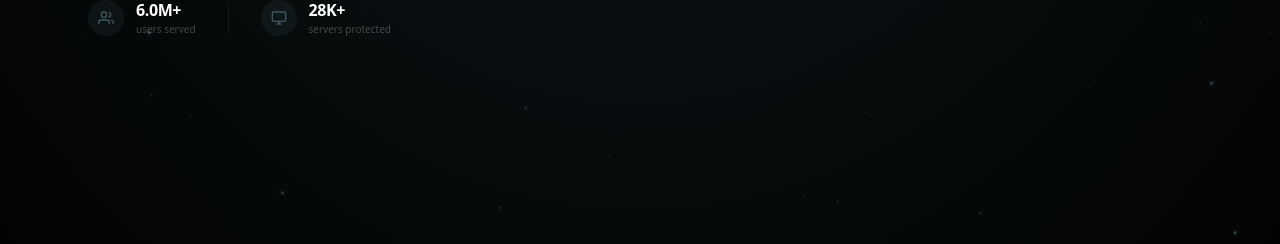
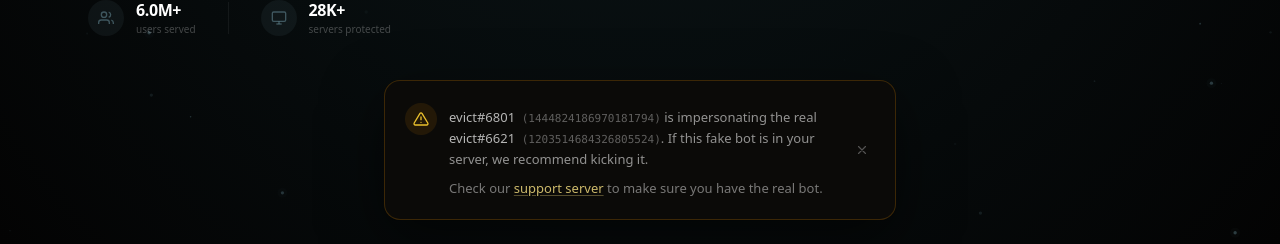
Before and after one commit to EvictServices/web-archive-1, a Next.js app: page / in a window 1280 px wide. Shown: the part 556-800 px from the top of the page. Built offline with nearby package versions, Linux system fonts and the light colour scheme; no server answers.

Commit message:
Remove ImpersonatorWarning component and its usage in TicketView. Update Home component to include the ImpersonatorWarning. Add FAKE_BOT_ID constant for improved bot identification.

```diff
--- a/app/page.tsx
+++ b/app/page.tsx
@@ -4,10 +4,12 @@ import FeaturesSection from '@/components/sections/FeaturesSection'
 import ExtrasSection from '@/components/sections/ExtrasSection'
 import TestimonialsSection from '@/components/sections/TestimonialsSection'
 import Footer from '@/components/sections/Footer'
+import ImpersonatorWarning from '@/components/ImpersonatorWarning'
 
 export default function Home() {
   return (
     <>
+      <ImpersonatorWarning />
       <Navbar />
       <HeroSection />
       <div className="bg-bg">
--- a/components/tickets/ImpersonatorWarning.tsx
+++ b/components/ImpersonatorWarning.tsx
@@ -1,9 +1,9 @@
 'use client'
 
-import { useEffect, useMemo, useState } from 'react'
-import type { TicketUser } from '@/lib/tickets'
+import { useEffect, useState } from 'react'
 import {
   CLIENT_ID,
+  FAKE_BOT_ID,
   FAKE_BOT_TAG,
   REAL_BOT_TAG,
   SUPPORT_SERVER_URL,
@@ -11,23 +11,8 @@ import {
 
 const STORAGE_KEY = 'evict-impersonator-warning-dismissed'
 
-function isFakeEvictBot(user: TicketUser): boolean {
-  if (!user.bot || user.id === CLIENT_ID) return false
-  const name = user.username.toLowerCase()
-  return name === FAKE_BOT_TAG || name.startsWith('evict') && user.discriminator === '6801'
-}
-
-interface Props {
-  users: TicketUser[]
-}
-
-export default function ImpersonatorWarning({ users }: Props) {
+export default function ImpersonatorWarning() {
   const [visible, setVisible] = useState(false)
-
-  const fakeBotId = useMemo(() => {
-    const match = users.find(isFakeEvictBot)
-    return match?.id ?? null
-  }, [users])
 
   useEffect(() => {
     if (sessionStorage.getItem(STORAGE_KEY)) return
@@ -45,7 +30,7 @@ export default function ImpersonatorWarning({ users }: Props) {
   return (
     <div
       role="status"
-      className="impersonator-warning fixed inset-x-4 bottom-4 z-50 mx-auto max-w-lg sm:inset-x-6 sm:bottom-6"
+      className="impersonator-warning fixed inset-x-4 bottom-4 z-40 mx-auto max-w-lg sm:inset-x-6 sm:bottom-6"
     >
       <div className="rounded-2xl border border-amber-500/20 bg-[#0c0b09]/95 p-4 shadow-[0_20px_60px_rgba(0,0,0,0.55)] backdrop-blur-md sm:p-5">
         <div className="flex gap-3">
@@ -56,14 +41,9 @@ export default function ImpersonatorWarning({ users }: Props) {
           </div>
 
           <div className="min-w-0 flex-1">
-            <p className="text-[13px] font-medium text-amber-100/95 sm:text-[14px]">
-              Impersonator bot detected
-            </p>
             <p className="mt-1.5 text-[12px] leading-relaxed text-white/55 sm:text-[13px]">
               <span className="font-medium text-white/70">{FAKE_BOT_TAG}</span>
-              {fakeBotId && (
-                <span className="font-mono text-[11px] text-white/35"> ({fakeBotId})</span>
-              )}
+              <span className="font-mono text-[11px] text-white/35"> ({FAKE_BOT_ID})</span>
               {' '}is impersonating the real{' '}
               <span className="font-medium text-white/70">{REAL_BOT_TAG}</span>
               <span className="font-mono text-[11px] text-white/35"> ({CLIENT_ID})</span>.
--- a/components/tickets/TicketView.tsx
+++ b/components/tickets/TicketView.tsx
@@ -4,7 +4,6 @@ import { useEffect, useMemo, useState } from 'react'
 import type { TicketTranscriptResponse as TicketData, TicketUser } from '@/lib/tickets'
 import { formatTimestamp, getFallbackAvatar, getAvatarUrl, getInvolvedLabel } from '@/components/tickets/helpers'
 import TranscriptMessages from '@/components/tickets/TranscriptMessages'
-import ImpersonatorWarning from '@/components/tickets/ImpersonatorWarning'
 
 interface Props {
   ticketData: TicketData
@@ -76,7 +75,6 @@ export default function TicketView({ ticketData, ticketId }: Props) {
 
   return (
     <main className="relative flex-1">
-      <ImpersonatorWarning users={users} />
       <div className="mx-auto max-w-6xl px-4 pt-24 pb-16 sm:px-6 sm:pb-24">
         <header className="mb-6 text-center sm:mb-8">
           <div className="flex items-center gap-3">
--- a/lib/constants.ts
+++ b/lib/constants.ts
@@ -4,6 +4,7 @@ export const CLIENT_ID = '1203514684326805524'
 
 export const REAL_BOT_TAG = 'evict#6621'
 export const FAKE_BOT_TAG = 'evict#6801'
+export const FAKE_BOT_ID = '1444824186970181794'
 
 export const ACCENT_COLOR = '#5f828d'
 export const ACCENT_RGB = '95, 130, 141'
```
